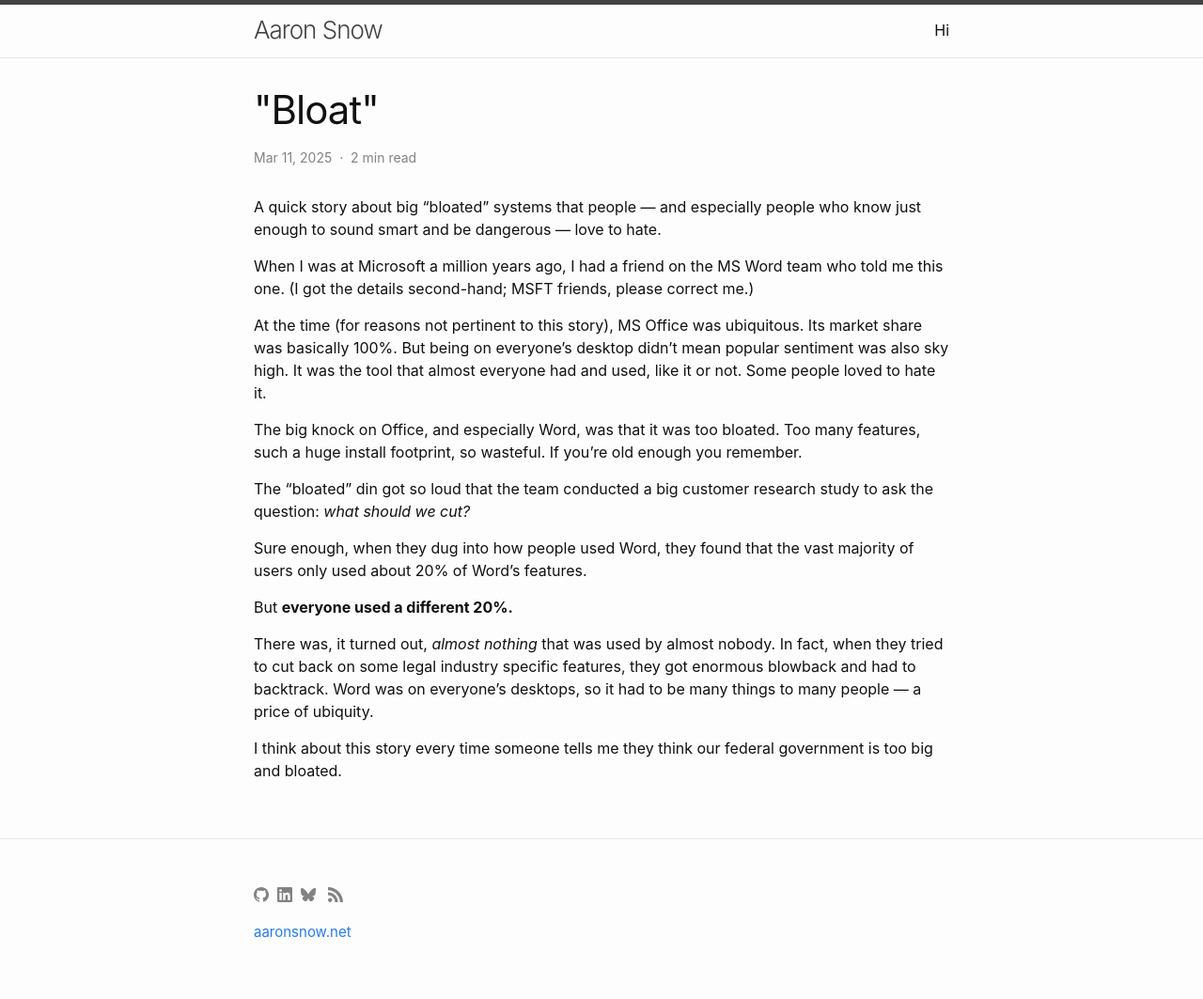
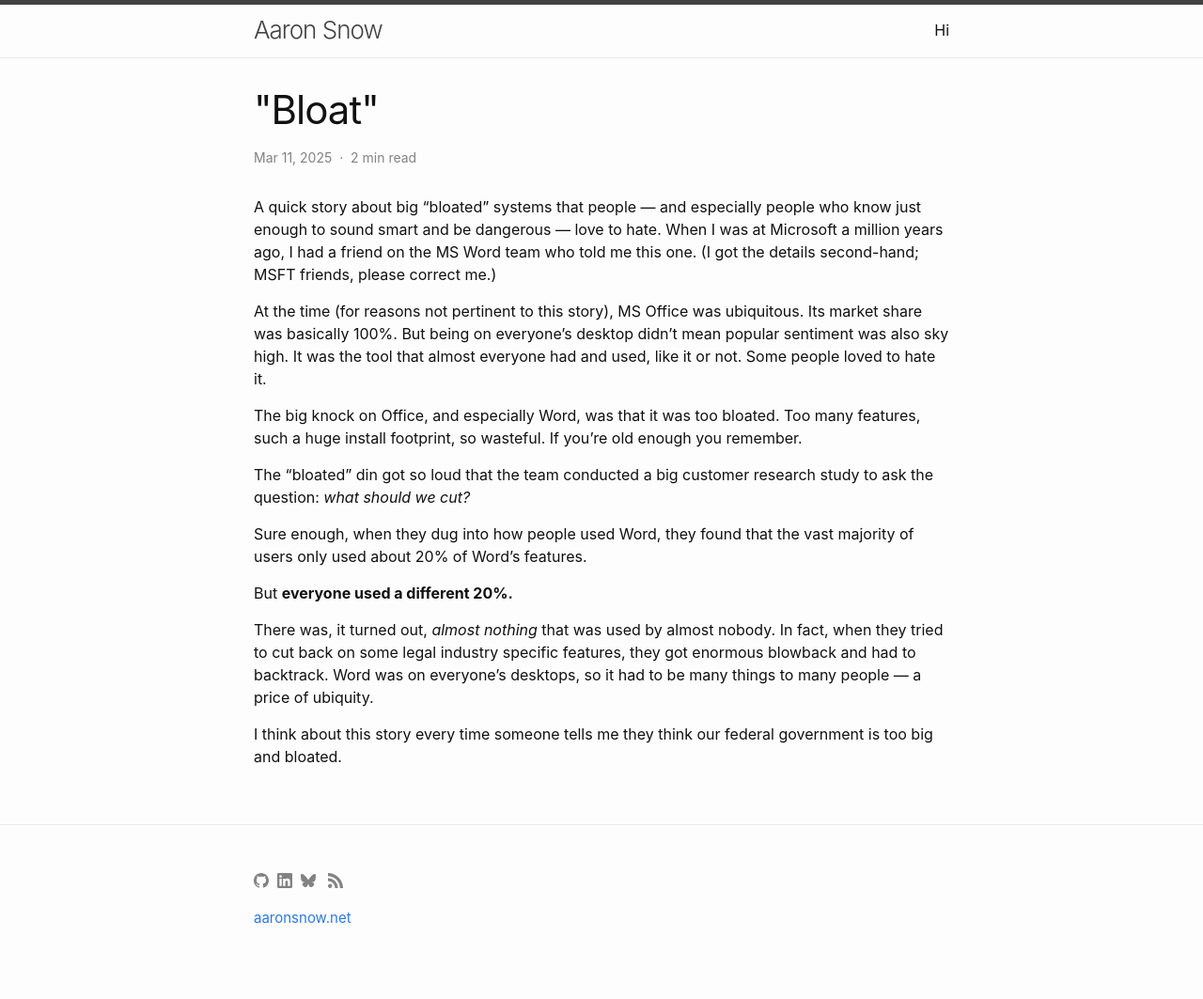
Before and after one commit to aaronsnow/aaronsnow.github.io, a Jekyll site: the page built from _posts/2025-03-11-bloat.md, in a window 1280 px wide. Shown: the whole page at 94% size. Built offline with Jekyll 4.4.1, drawn with Linux system fonts in a browser that asks for light colours.

```diff
--- a/_posts/2025-03-11-bloat.md
+++ b/_posts/2025-03-11-bloat.md
@@ -5,15 +5,13 @@ date:   2025-03-11 00:00:00 -0400
 # categories: some-category some-other
 ---
 
-A quick story about big "bloated" systems that people — and especially people who know just enough to sound smart and be dangerous — love to hate.
+A quick story about big "bloated" systems that people — and especially people who know just enough to sound smart and be dangerous — love to hate. When I was at Microsoft a million years ago, I had a friend on the MS Word team who told me this one. (I got the details second-hand; MSFT friends, please correct me.)
 
-When I was at Microsoft a million years ago, I had a friend on the MS Word team who told me this one. (I got the details second-hand; MSFT friends, please correct me.)
+<!--more-->
 
 At the time (for reasons not pertinent to this story), MS Office was ubiquitous. Its market share was basically 100%. But being on everyone's desktop didn't mean popular sentiment was also sky high. It was the tool that almost everyone had and used, like it or not. Some people loved to hate it.
 
 The big knock on Office, and especially Word, was that it was too bloated. Too many features, such a huge install footprint, so wasteful. If you're old enough you remember.
-
-<!--more-->
 
 The "bloated" din got so loud that the team conducted a big customer research study to ask the question: _what should we cut?_
 
```
